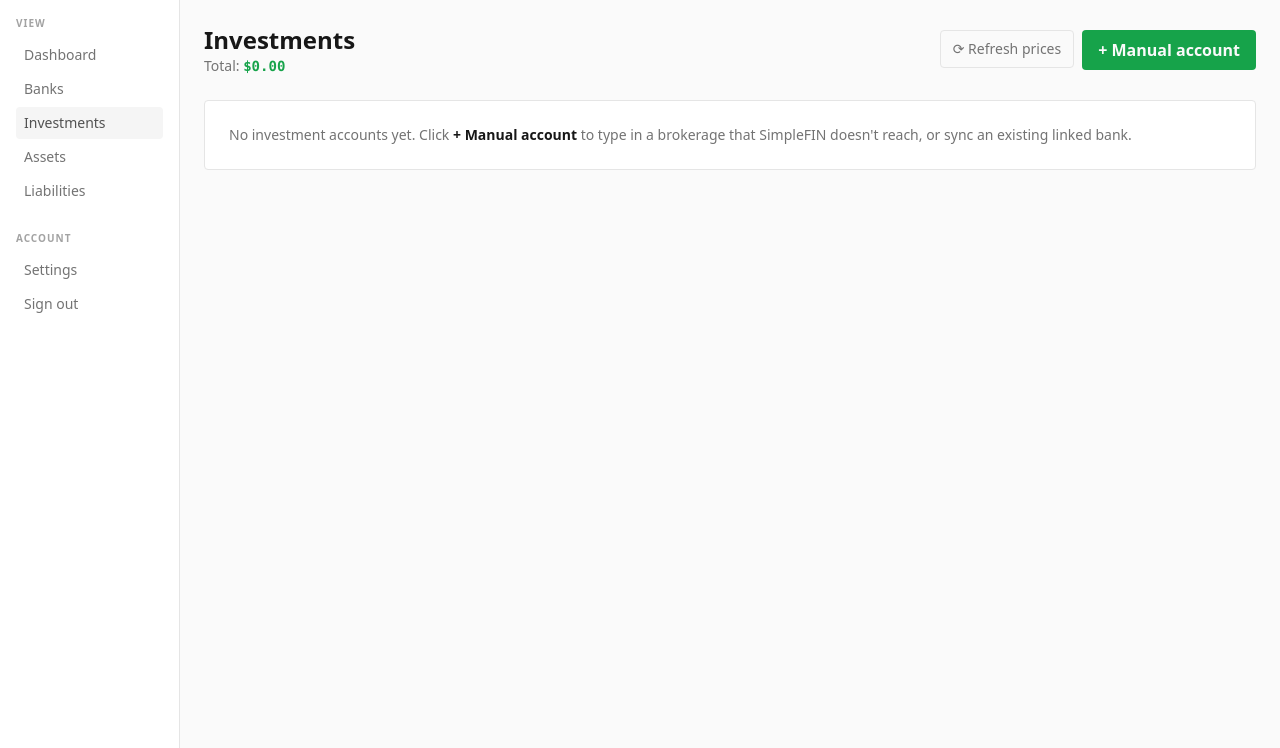
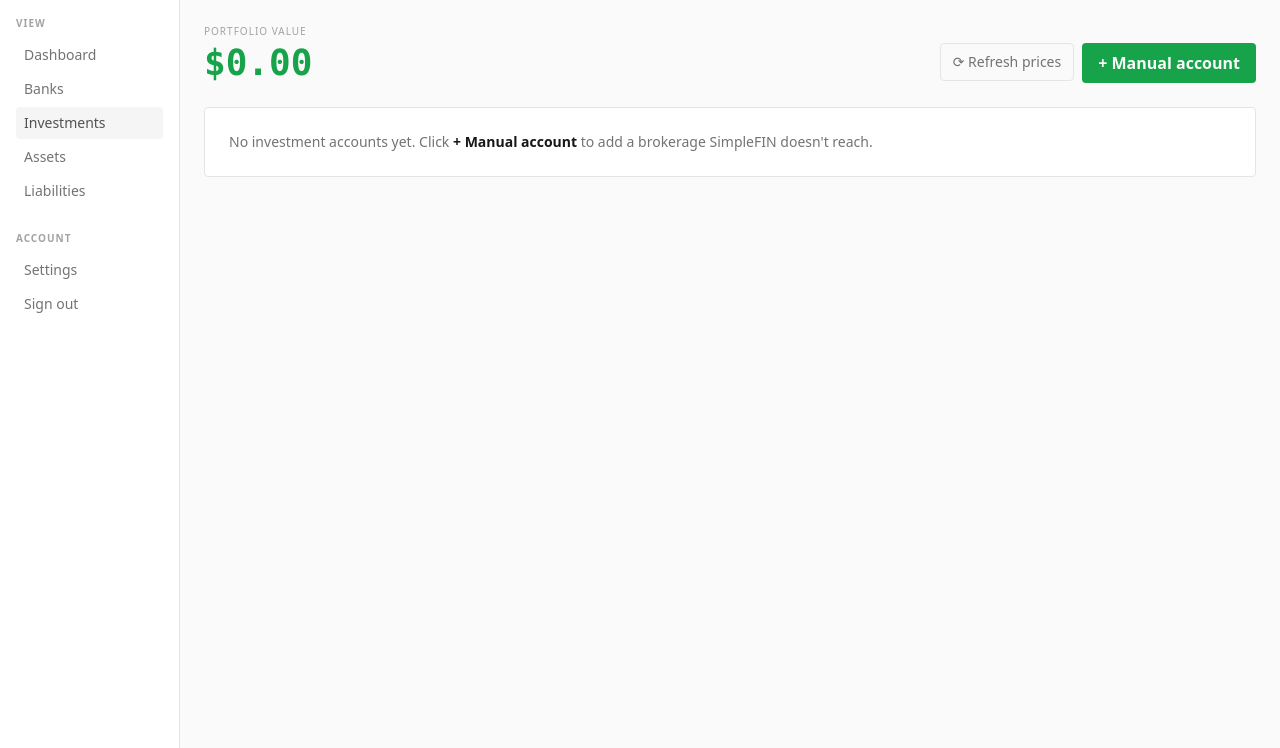
Before and after one commit to mhamida292/FinanceManager, a Django app: page /investments/ in a window 1280 px wide. Shown: the part 52-800 px from the top of the page. Run offline with Django 5.2, Linux system fonts and the light colour scheme; the visitor is signed in with stand-in values (Sample User, id 1); some libraries are stand-ins or nearby versions.

Commit message:
feat(investments): redesign list as all-holdings-by-account with section totals

```diff
--- a/apps/investments/templates/investments/investments_list.html
+++ b/apps/investments/templates/investments/investments_list.html
@@ -2,10 +2,20 @@
 {% load money %}
 {% block title %}Investments{% endblock %}
 {% block content %}
-<div class="flex items-center justify-between mb-6 flex-wrap gap-3">
+
+<div class="flex items-end justify-between mb-6 flex-wrap gap-4">
   <div>
-    <h1 class="text-2xl font-bold">Investments</h1>
-    <div class="text-sm" style="color: var(--muted);">Total: <span class="num font-semibold" style="color: var(--accent-positive);">{{ grand_total|money }}</span></div>
+    <div class="text-[10px] uppercase tracking-widest" style="color: var(--dim);">Portfolio value</div>
+    <div class="text-3xl sm:text-4xl font-bold num mt-1" style="color: var(--accent-positive);">{{ portfolio_value|money }}</div>
+    {% if portfolio_gain is not None %}
+    <div class="text-sm num mt-1" style="color: {% if portfolio_gain < 0 %}var(--accent-negative){% else %}var(--accent-positive){% endif %};">
+      {{ portfolio_gain|money:"signed" }}
+      {% if portfolio_gain_pct is not None %}
+        · {% if portfolio_gain_pct >= 0 %}+{% endif %}{{ portfolio_gain_pct|floatformat:2 }}%
+      {% endif %}
+      <span style="color: var(--muted);">all-time gain/loss</span>
+    </div>
+    {% endif %}
   </div>
   <div class="flex gap-2">
     <form method="post" action="{% url 'investments:refresh_prices' %}" class="m-0">
@@ -25,27 +35,101 @@
   {% endfor %}
 {% endif %}
 
-{% if not accounts %}
+{% if not sections %}
   <div class="rounded border p-6 text-sm" style="background: var(--surface); border-color: var(--border); color: var(--muted);">
-    No investment accounts yet. Click <strong style="color: var(--text);">+ Manual account</strong> to type in a brokerage that SimpleFIN doesn't reach, or sync an existing linked bank.
+    No investment accounts yet. Click <strong style="color: var(--text);">+ Manual account</strong> to add a brokerage SimpleFIN doesn't reach.
   </div>
 {% else %}
-  <div class="rounded border overflow-hidden" style="background: var(--surface); border-color: var(--border);">
-    {% for acc in accounts %}
-    <div class="flex items-center justify-between px-5 py-3" style="{% if not forloop.first %}border-top: 1px solid var(--border);{% endif %}">
-      <a href="{% url 'investments:account_detail' acc.id %}" class="flex-1 flex items-center justify-between min-w-0 pr-3">
+  <div class="space-y-6">
+    {% for s in sections %}
+    <section class="rounded border" style="background: var(--surface); border-color: var(--border);">
+
+      {# Account section header #}
+      <div class="px-5 py-4 flex items-end justify-between gap-3 flex-wrap" style="border-bottom: 1px solid var(--border);">
         <div class="min-w-0">
-          <div class="font-semibold truncate">{{ acc.effective_name }}</div>
-          <div class="text-xs" style="color: var(--muted);">{{ acc.broker|default:"" }} · {{ acc.get_source_display }}</div>
+          <a href="{% url 'investments:account_detail' s.account.id %}" class="block">
+            <div class="font-semibold text-lg truncate">{{ s.account.effective_name }}</div>
+            <div class="text-xs" style="color: var(--muted);">
+              {{ s.account.broker|default:s.account.get_source_display }}
+              {% if s.account.cash_balance %} · {{ s.account.cash_balance|money }} cash{% endif %}
+            </div>
+          </a>
         </div>
         <div class="text-right">
-          {% with total=acc.holdings.all|length %}
-          <div class="text-xs" style="color: var(--muted);"><span class="num">{{ total }}</span> position{{ total|pluralize }}</div>
-          {% endwith %}
+          <div class="num font-bold text-lg whitespace-nowrap" style="color: var(--accent-positive);">{{ s.section_total|money }}</div>
+          {% if s.section_gain is not None %}
+          <div class="text-xs num" style="color: {% if s.section_gain < 0 %}var(--accent-negative){% else %}var(--accent-positive){% endif %};">
+            {{ s.section_gain|money:"signed" }}
+            {% if s.section_gain_pct is not None %}· {% if s.section_gain_pct >= 0 %}+{% endif %}{{ s.section_gain_pct|floatformat:2 }}%{% endif %}
+          </div>
+          {% endif %}
         </div>
-      </a>
-      <a href="{% url 'investments:delete_account' acc.id %}" class="text-sm ml-3" style="color: var(--dim);" title="Delete">🗑</a>
-    </div>
+      </div>
+
+      {# Holdings — empty state if no holdings #}
+      {% if not s.holdings %}
+        <div class="px-5 py-4 text-sm" style="color: var(--muted);">No holdings — cash only.</div>
+      {% else %}
+        {# Desktop table #}
+        <div class="hidden md:block">
+          <table class="w-full text-sm">
+            <thead style="border-bottom: 1px solid var(--border); color: var(--dim);">
+              <tr class="text-[10px] uppercase tracking-widest">
+                <th class="px-5 py-2 text-left">Symbol</th>
+                <th class="px-5 py-2 text-right">Shares</th>
+                <th class="px-5 py-2 text-right">Price</th>
+                <th class="px-5 py-2 text-right">Value</th>
+                <th class="px-5 py-2 text-right">Cost basis</th>
+                <th class="px-5 py-2 text-right">Gain / loss</th>
+              </tr>
+            </thead>
+            <tbody>
+              {% for h in s.holdings %}
+              <tr style="border-top: 1px solid var(--border);">
+                <td class="px-5 py-2 num font-semibold">
+                  <a href="{% url 'investments:account_detail' s.account.id %}">{{ h.symbol }}</a>
+                </td>
+                <td class="px-5 py-2 text-right num">{{ h.shares }}</td>
+                <td class="px-5 py-2 text-right num">{{ h.current_price|money }}</td>
+                <td class="px-5 py-2 text-right num">{{ h.market_value|money }}</td>
+                <td class="px-5 py-2 text-right num">{{ h.cost_basis|money }}</td>
+                <td class="px-5 py-2 text-right num"
+                    style="color: {% if h.gain_loss and h.gain_loss < 0 %}var(--accent-negative){% elif h.gain_loss %}var(--accent-positive){% endif %};">
+                  {% if h.gain_loss is not None %}
+                    {{ h.gain_loss|money:"signed" }}
+                    <div class="text-xs" style="color: var(--muted);">{% if h.gain_loss_percent >= 0 %}+{% endif %}{{ h.gain_loss_percent|floatformat:2 }}%</div>
+                  {% else %}<span style="color: var(--dim);">—</span>{% endif %}
+                </td>
+              </tr>
+              {% endfor %}
+            </tbody>
+          </table>
+        </div>
+
+        {# Mobile cards #}
+        <div class="md:hidden">
+          {% for h in s.holdings %}
+          <div class="px-5 py-3" style="border-top: 1px solid var(--border);">
+            <div class="flex items-baseline justify-between gap-3">
+              <div class="num font-semibold truncate min-w-0">{{ h.symbol }}</div>
+              <div class="num font-semibold whitespace-nowrap" style="color: var(--accent-positive);">{{ h.market_value|money }}</div>
+            </div>
+            <div class="flex items-baseline justify-between gap-3 mt-1">
+              <div class="text-xs num" style="color: var(--muted);">
+                <span class="num">{{ h.shares }}</span> sh @ <span class="num">{{ h.current_price|money }}</span>
+              </div>
+              {% if h.gain_loss is not None %}
+              <div class="text-xs num whitespace-nowrap" style="color: {% if h.gain_loss < 0 %}var(--accent-negative){% else %}var(--accent-positive){% endif %};">
+                {{ h.gain_loss|money:"signed" }}
+                · {% if h.gain_loss_percent >= 0 %}+{% endif %}{{ h.gain_loss_percent|floatformat:2 }}%
+              </div>
+              {% endif %}
+            </div>
+          </div>
+          {% endfor %}
+        </div>
+      {% endif %}
+    </section>
     {% endfor %}
   </div>
 {% endif %}
--- a/apps/investments/views.py
+++ b/apps/investments/views.py
@@ -32,14 +32,36 @@ def investments_list(request):
         InvestmentAccount.objects
         .for_user(request.user)
         .prefetch_related("holdings")
+        .order_by("broker", "name")
     )
-    grand_total = Decimal("0")
+    sections = []
+    portfolio_value = Decimal("0")
+    portfolio_cost = Decimal("0")
     for acc in accounts:
-        grand_total += sum((h.market_value for h in acc.holdings.all()), Decimal("0"))
-        grand_total += acc.cash_balance
+        holdings = list(acc.holdings.all().order_by("symbol"))
+        holdings_value = sum((h.market_value for h in holdings), Decimal("0"))
+        holdings_cost = sum((h.cost_basis or Decimal("0") for h in holdings), Decimal("0"))
+        section_total = holdings_value + acc.cash_balance
+        section_gain = (holdings_value - holdings_cost) if holdings_cost else None
+        section_gain_pct = (section_gain / holdings_cost * 100) if section_gain is not None and holdings_cost else None
+        sections.append({
+            "account": acc,
+            "holdings": holdings,
+            "holdings_value": holdings_value,
+            "section_total": section_total,
+            "section_gain": section_gain,
+            "section_gain_pct": section_gain_pct,
+        })
+        portfolio_value += section_total
+        portfolio_cost += holdings_cost
+    portfolio_holdings_value = sum((s["holdings_value"] for s in sections), Decimal("0"))
+    portfolio_gain = (portfolio_holdings_value - portfolio_cost) if portfolio_cost else None
+    portfolio_gain_pct = (portfolio_gain / portfolio_cost * 100) if portfolio_gain is not None and portfolio_cost else None
     return render(request, "investments/investments_list.html", {
-        "accounts": accounts,
-        "grand_total": grand_total,
+        "sections": sections,
+        "portfolio_value": portfolio_value,
+        "portfolio_gain": portfolio_gain,
+        "portfolio_gain_pct": portfolio_gain_pct,
     })
 
 
```
Also changed, not shown: apps/investments/tests/test_views.py (+127 -0 lines).
